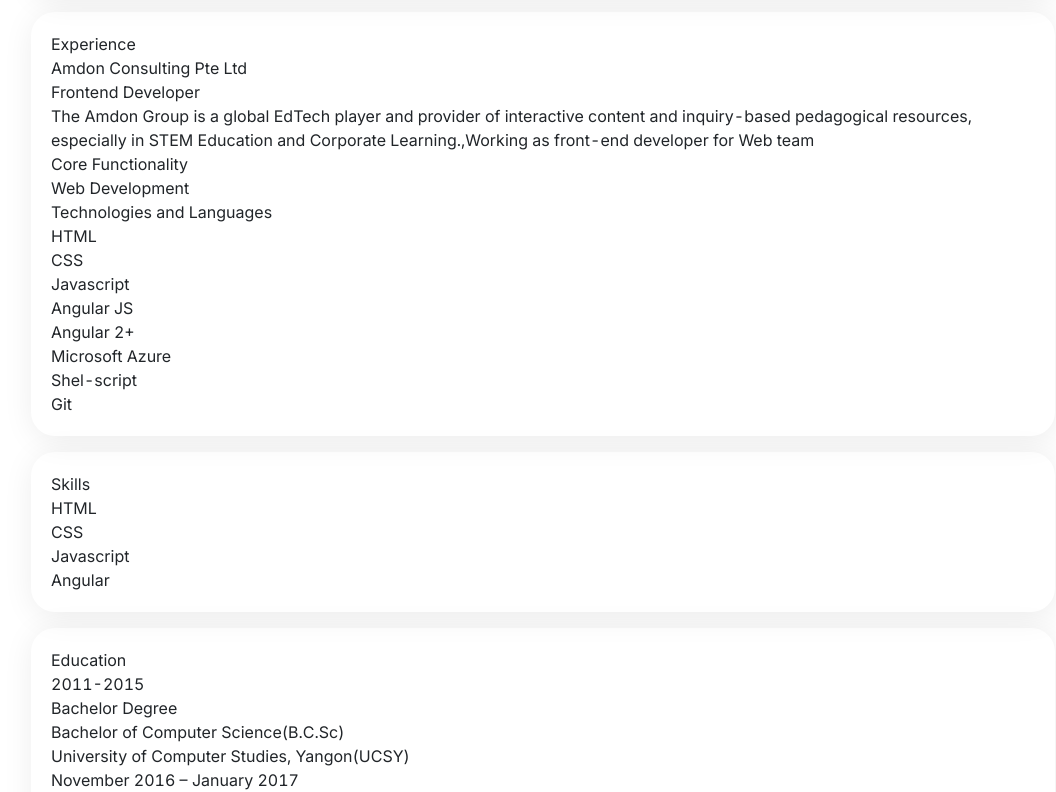
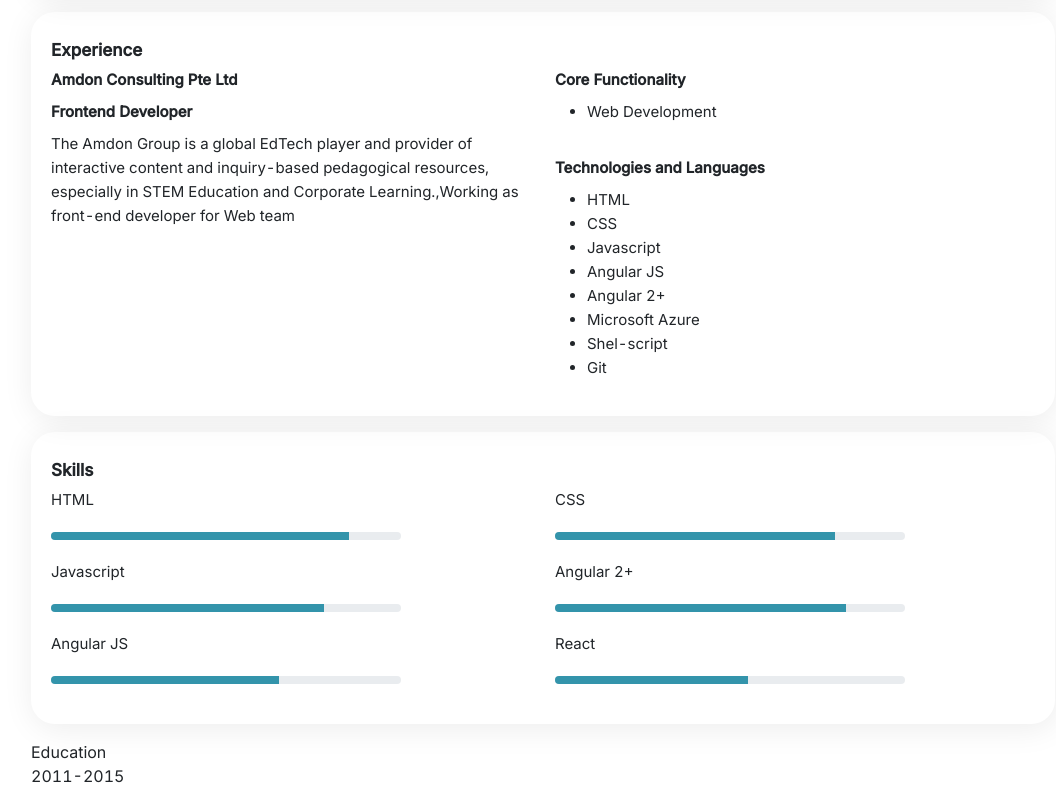
Before and after one commit to HtetShweYiLin/personal-portfolio-angular, an Angular app: page / in a window 1280 px wide. Shown: the part 520-1312 px from the top of the page, without its empty margins (97-1153 px from the left). Built offline with nearby package versions, Linux system fonts and the light colour scheme.

Commit message:
add progress bar for skills component

```diff
--- a/src/app/data/profile.ts
+++ b/src/app/data/profile.ts
@@ -28,19 +28,27 @@ export const profile = {
     "skills": [
         {
             "name": "HTML",
-            "percentage": "85"
+            "percentage": 85
         },
         {
             "name": "CSS",
-            "percentage": "80"
+            "percentage": 80
         },
         {
             "name": "Javascript",
-            "percentage": "78"
+            "percentage": 78
         },
         {
-            "name": "Angular",
-            "percentage": "83"
+            "name": "Angular 2+",
+            "percentage": 83
+        },
+        {
+            "name": "Angular JS",
+            "percentage": 65
+        },
+        {
+            "name": "React",
+            "percentage": 55
         }
     ],
     "experience": [
--- a/src/app/profile/components/education/education.component.html
+++ b/src/app/profile/components/education/education.component.html
@@ -1,4 +1,4 @@
-<div id="education" class="profile-card mt-3 mb-3">
+<div id="education" class="mt-3 mb-3">
     <div>
         Education
     </div>
--- a/src/app/profile/components/experience/experience.component.html
+++ b/src/app/profile/components/experience/experience.component.html
@@ -1,31 +1,39 @@
 <div id="experience" class="profile-card mt-3 mb-3">
-    <div>
+    <div class="h4-strong">
         Experience
     </div>
-    <div *ngFor="let data of experience">
-        <div>
+    <div *ngFor="let data of experience" class="row light-body-m">
+        <div class="col-lg-6 col-md-12">
+            <div class="body-m pb-2">
                 {{ data.company }}
             </div>
-        <div>
+            <div class="body-m pb-2">
                 {{ data.job_position }}
             </div>
-        <div>
+            <div class="pb-3">
                 {{ data.description }}
             </div>
-        <div>
-            <div>
+        </div>
+        <div class="col-lg-6 col-md-12">
+            <div class="pb-3">
+                <div class="body-m pb-2">
                     Core Functionality
                 </div>
-            <div *ngFor="let functionality of data.functionalities">
+                <ul>
+                    <li *ngFor="let functionality of data.functionalities">
                         {{ functionality }}
-            </div>
+                    </li>
+                </ul>
             </div>
             <div>
-            <div>
+                <div class="body-m pb-2">
                     Technologies and Languages
                 </div>
-            <div *ngFor="let technology of data.technologies">
+                <ul>
+                    <li *ngFor="let technology of data.technologies">
                         {{ technology }}
+                    </li>
+                </ul>
             </div>
         </div>
     </div>
--- a/src/app/profile/components/skills/skills.component.css
+++ b/src/app/profile/components/skills/skills.component.css
@@ -0,0 +1,20 @@
+.animated-progress {
+    width: 350px;
+    height: 8px;
+    background-color: #e9ecef;
+    border-radius: 4px;
+    margin: 20px 0px;
+    overflow: hidden;
+    position: relative;
+  }
+
+  .animated-progress span {
+    height: 100%;
+    display: block;
+    width: 0;
+    color: rgb(255, 251, 251);
+    line-height: 30px;
+    position: absolute;
+    text-align: end;
+    padding-right: 5px;
+  }
--- a/src/app/profile/components/skills/skills.component.html
+++ b/src/app/profile/components/skills/skills.component.html
@@ -1,8 +1,15 @@
 <div id="skill" class="profile-card mt-3 mb-3">
-    <div>
+    <div class="h4-strong">
         Skills
     </div>
-    <div *ngFor="let skill of skills">
-        {{ skill.name }}
+    <div class="row">
+        <div *ngFor="let skill of skills" class="col-lg-6 col-md-12">
+            <div class="light-body-m">
+                {{ skill.name }}
+            </div>
+            <div class="animated-progress">
+                <span [style.width]="skill.percentage + '%'" class="bg-lg700"></span>
+            </div>
+        </div>
     </div>
 </div>
```
Lines whose indentation alone changed are shown as unchanged.
